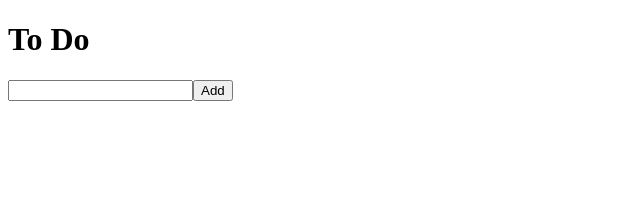
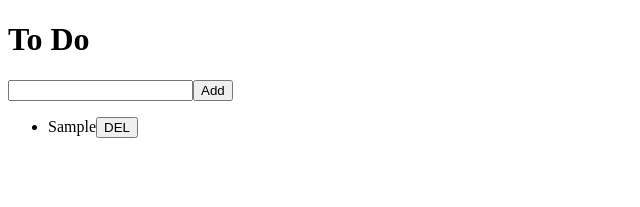
Before and after one commit to HwDhyeon/vanilla-redux, a React (Create React App) app: page /#/ in a window 1280 px wide. Both pictures are taken after typing "Sample" into the empty fields and a click on the button "Add". Shown: the top 207 px of the page, without its empty margins (0-640 px from the left). Built offline with nearby package versions, Linux system fonts and the light colour scheme.

Commit message:
#3.4 Deleting To Do

```diff
--- /dev/null
+++ b/src/components/ToDo.jsx
@@ -0,0 +1,20 @@
+import React from 'react';
+import { connect } from 'react-redux';
+import { actionCreators } from '../store';
+
+const ToDo = ({ text, onDelBtnClick }) => {
+  return (
+    <li>
+      {text}
+      <button onClick={onDelBtnClick}>DEL</button>
+    </li>
+  );
+};
+
+const mapDispatchToProps = (dispatch, ownProps) => {
+  return {
+    onDelBtnClick: () => dispatch(actionCreators.deleteToDo(ownProps.id)),
+  };
+};
+
+export default connect(null, mapDispatchToProps)(ToDo);
--- a/src/routes/Home.jsx
+++ b/src/routes/Home.jsx
@@ -1,5 +1,6 @@
 import React, { useState } from 'react';
 import { connect } from 'react-redux';
+import ToDo from '../components/ToDo';
 import { actionCreators } from '../store';
 
 const Home = ({ toDos, addToDo }) => {
@@ -22,7 +23,11 @@
         <input type="text" value={text} onChange={onChange} />
         <button type="submit">Add</button>
       </form>
-      <ul></ul>
+      <ul>
+        {toDos.map((toDo) => (
+          <ToDo {...toDo} key={toDo.id} />
+        ))}
+      </ul>
     </>
   );
 };
@@ -36,7 +41,6 @@
 const mapDispatchToProps = (dispatch) => {
   return {
     addToDo: (text) => dispatch(actionCreators.addToDo(text)),
-    deleteToDo: (id) => dispatch(actionCreators.deleteToDo(id)),
   };
 };
 
--- a/src/store.js
+++ b/src/store.js
@@ -8,7 +8,7 @@
 };
 
 const deleteToDo = (id) => {
-  return { type: DELETE, id };
+  return { type: DELETE, id: parseInt(id) };
 };
 
 const reducer = (state = [], action) => {
```
